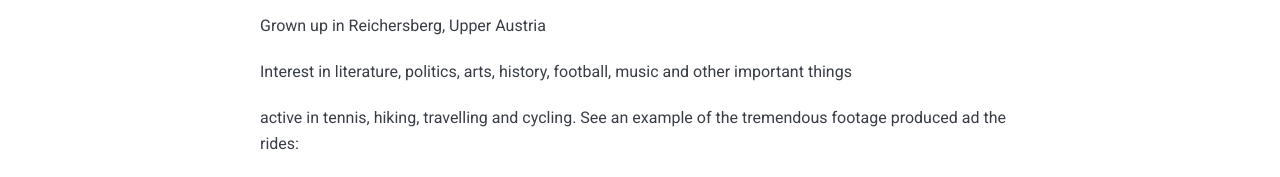
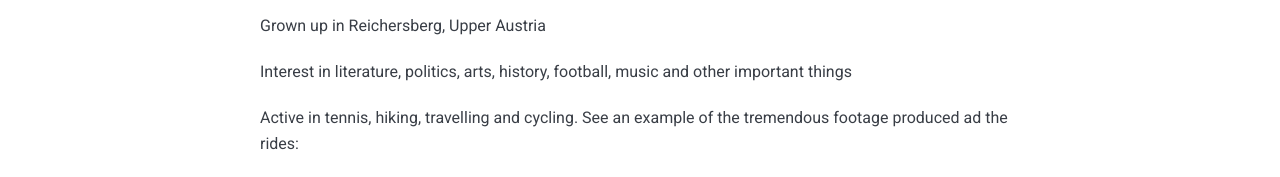
Before and after one commit to noemaier/noemaier.github.io, a Jekyll site: the page built from _pages/z3_personal.md, in a window 1280 px wide. Shown: the part 1070-1247 px from the top of the page. Built offline with Jekyll 4.4.1, drawn with Linux system fonts in a browser that asks for light colours; nearby versions of some CDN libraries; grey boxes are pictures that could not be loaded.

```diff
--- a/_pages/z3_personal.md
+++ b/_pages/z3_personal.md
@@ -13,7 +13,7 @@ Grown up in Reichersberg, Upper Austria
 
 Interest in literature, politics, arts, history, football, music and other important things
 
-active in tennis, hiking, travelling and cycling.
+Active in tennis, hiking, travelling and cycling.
 See an example of the tremendous footage produced ad the rides:
 
 <iframe src="https://www.youtube.com/embed/0XaO3iTv82Q" frameborder="0" allowfullscreen></iframe>
```
